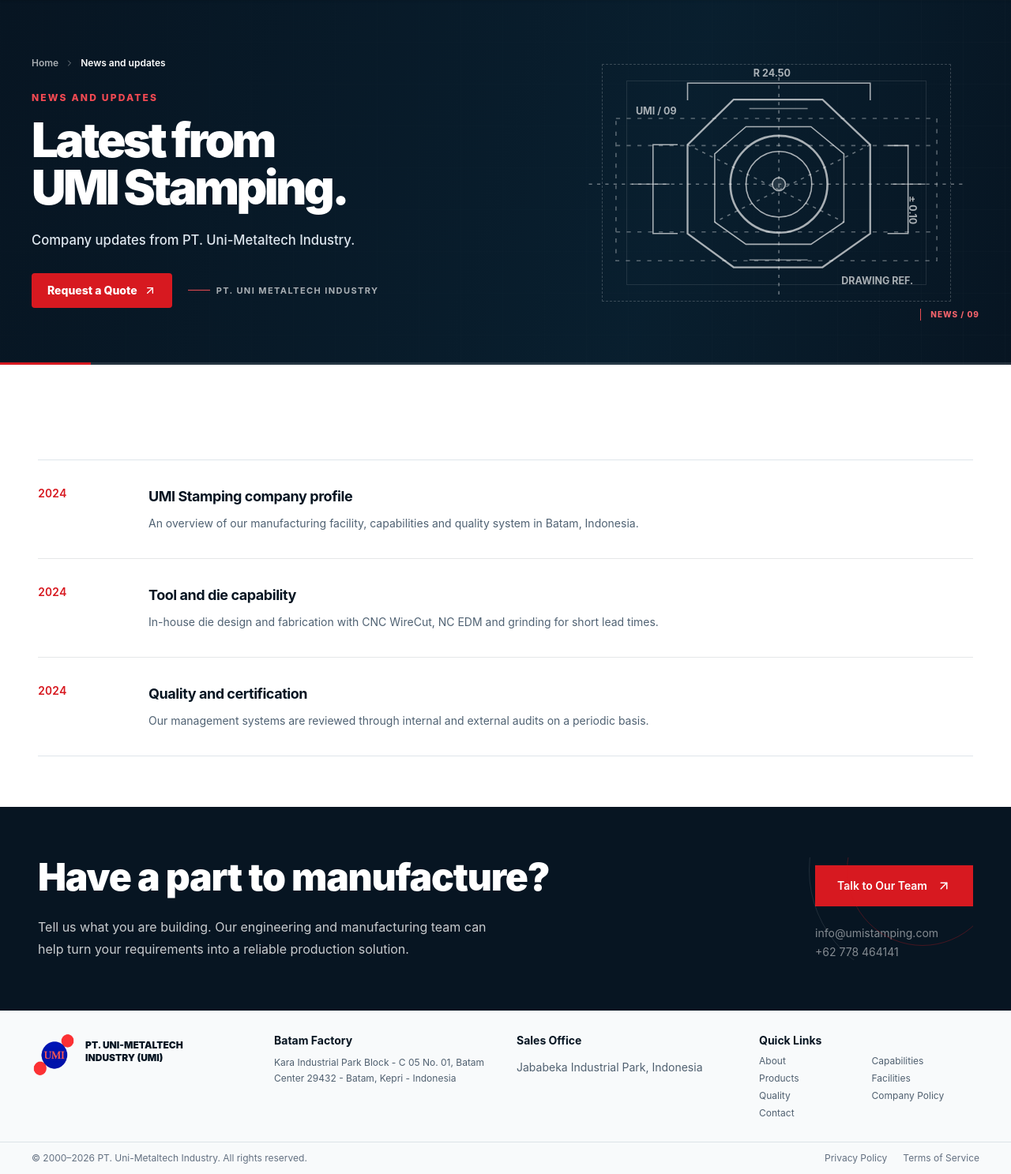
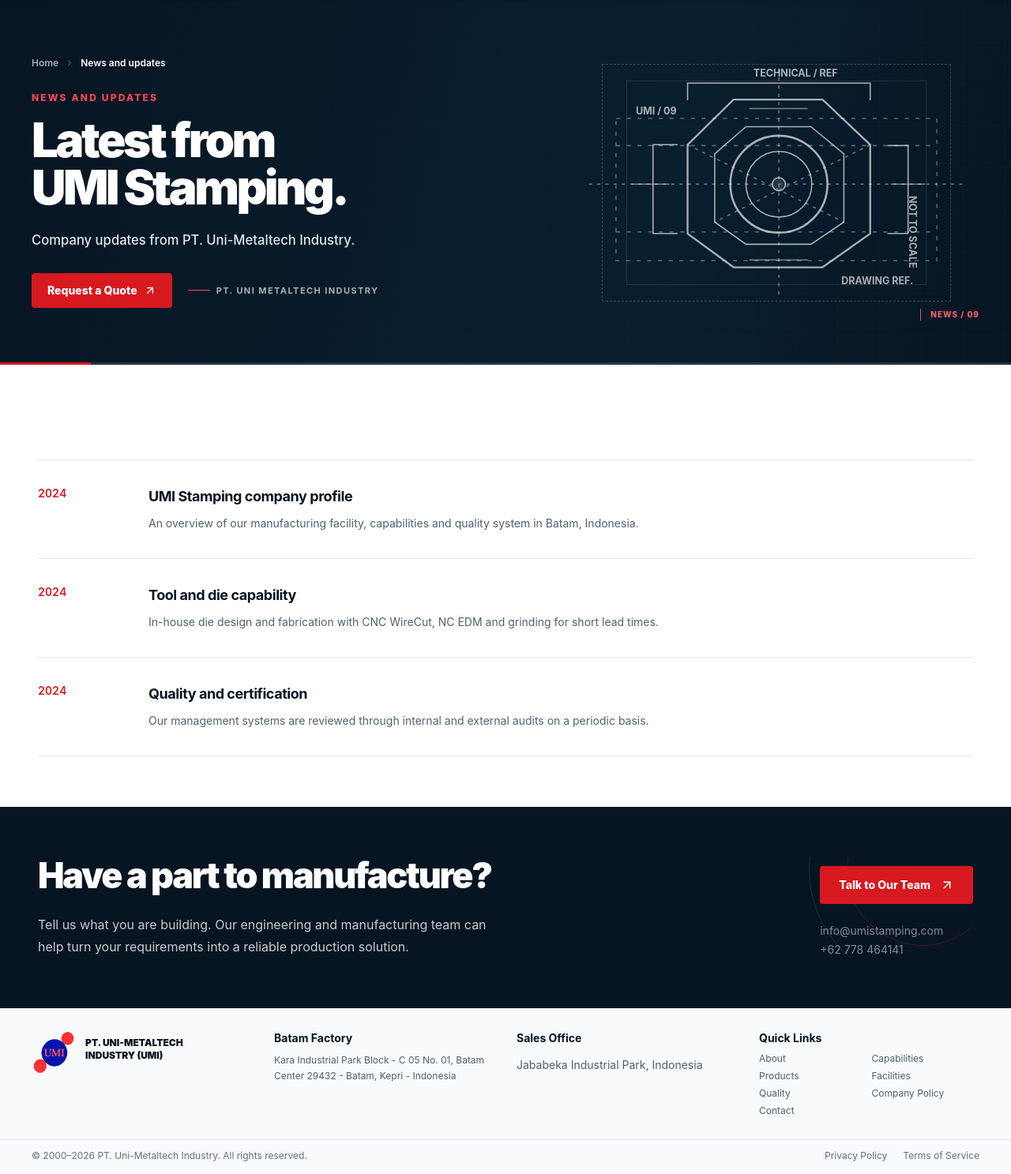
Before and after one commit to Kelvintan127/umi, a Laravel app: page /en/news in a window 1280 px wide. Shown: the part 127-1614 px from the top of the page at 79% size. Run offline with Laravel 12, Linux system fonts and the light colour scheme; style sheets or scripts are compiled from the project's sources; some libraries are stand-ins or nearby versions.

Commit message:
style(ui): align interior product cards, editorial content, legal and CTA
Use cohesive UMI image cards and readable body hierarchy, normalize nested product detail URLs, and keep technical hero artwork non-specific.

```diff
--- a/resources/js/components/sections/Cards.tsx
+++ b/resources/js/components/sections/Cards.tsx
@@ -24,8 +24,8 @@ export function Cards({
 
       <ul
         className={cn(
-          "mt-14 grid gap-6 sm:grid-cols-2",
-          items.length > 2 && "lg:grid-cols-2",
+          "umi-interior-cards mt-9 grid gap-5 sm:grid-cols-2",
+          items.length > 2 && "xl:grid-cols-4",
           "motion-stagger",
         )}
       >
@@ -33,13 +33,16 @@ export function Cards({
           const image = "image" in item ? item.image : undefined;
           const slug = "key" in item && typeof item.key === "string" ? item.key : undefined;
           const category = "category" in item ? item.category : undefined;
+          const destination = linkBase && slug
+            ? "/" + [locale, ...linkBase.split("/").filter(Boolean), slug].join("/")
+            : undefined;
 
           return (
             <li key={`${item.title}-${index}`}>
-              <article className="group relative flex h-full flex-col border border-ink/10 bg-white transition-[border-color,box-shadow,transform] duration-500 ease-[var(--ease-out-quint)] hover:-translate-y-1 hover:border-red/35 hover:shadow-xl">
+              <article className="umi-interior-card group relative flex h-full flex-col border border-ink/10 bg-white transition-[border-color,box-shadow,transform] duration-500 ease-[var(--ease-out-quint)] hover:-translate-y-1 hover:border-red/35 hover:shadow-xl">
                 <span aria-hidden="true" className="absolute inset-x-0 top-0 z-10 h-1 origin-left scale-x-0 bg-red transition-transform duration-500 ease-[var(--ease-out-quint)] group-hover:scale-x-100" />
                 {image ? (
-                  <div className="relative aspect-[4/3] overflow-hidden bg-white p-4 sm:p-6">
+                  <div className="relative aspect-[4/3] overflow-hidden bg-[#e9eef2] p-4 sm:p-5">
                     <img
                       src={image}
                       alt={item.title}
@@ -55,7 +58,7 @@ export function Cards({
                   </div>
                 ) : null}
 
-                <div className="flex flex-1 flex-col p-7 sm:p-8">
+                <div className="flex flex-1 flex-col p-5 sm:p-6">
                   {category ? (
                     <p className="text-xs font-semibold uppercase tracking-[0.18em] text-red">
                       {category}
@@ -63,19 +66,19 @@ export function Cards({
                   ) : null}
 
                   <div className="flex items-start justify-between gap-4">
-                    <h3 className="mt-3 text-xl font-bold tracking-tight transition-colors duration-300 group-hover:text-red">
+                    <h3 className="mt-3 text-xl font-extrabold tracking-tight transition-colors duration-300 group-hover:text-red">
                     {item.title}
                     </h3>
                     <span aria-hidden="true" className="mt-3 flex h-9 w-9 shrink-0 items-center justify-center rounded-full border border-ink/10 text-ink/40 transition-[background-color,border-color,color,transform] duration-300 group-hover:translate-x-1 group-hover:border-red group-hover:bg-red group-hover:text-white">
                       <ArrowUpRight size={16} />
                     </span>
                   </div>
-                  <p className="mt-3 flex-1 text-sm leading-6 text-ink/60">{item.description}</p>
+                  <p className="mt-3 flex-1 text-sm font-medium leading-6 text-ink/60">{item.description}</p>
 
-                  {linkBase && slug ? (
+                  {destination ? (
                     <Link
-                      href={`/${locale}/${linkBase}/${slug}`}
-                      className="mt-6 inline-flex items-center gap-2 text-sm font-semibold text-ink transition-colors hover:text-red"
+                      href={destination}
+                      className="mt-5 inline-flex items-center gap-2 text-xs font-extrabold uppercase tracking-[.08em] text-[#d71920] transition-colors hover:text-[#a8121b]"
                     >
                       {item.title}
                       <ArrowRight size={16} aria-hidden="true" />
--- a/resources/js/components/sections/Content.tsx
+++ b/resources/js/components/sections/Content.tsx
@@ -125,12 +125,12 @@ export function ContactCta({
   phone: string;
 }) {
   return (
-    <Band tone="ink">
-      <div className="relative grid gap-10 overflow-hidden lg:grid-cols-[1.4fr_1fr] lg:items-end">
+    <Band tone="ink" className="umi-interior-cta">
+      <div className="relative grid gap-6 overflow-hidden lg:grid-cols-[1.4fr_1fr] lg:items-end">
         <span aria-hidden="true" className="pointer-events-none absolute -right-20 -top-32 h-72 w-72 rounded-full border border-white/10" />
         <span aria-hidden="true" className="pointer-events-none absolute -right-8 -top-20 h-48 w-48 rounded-full border border-red/30" />
         <div>
-          <h2 className="text-3xl font-black leading-[1.05] tracking-tight text-white sm:text-4xl lg:text-5xl">
+          <h2 className="text-3xl font-black leading-[1.05] tracking-[-.04em] text-white sm:text-4xl lg:text-5xl">
             {title}
           </h2>
           <p className="mt-6 max-w-xl text-base leading-7 text-white/60">{lead}</p>
@@ -139,7 +139,7 @@ export function ContactCta({
         <div className="lg:justify-self-end">
           <Link
             href={`/${locale}/contact`}
-            className="group inline-flex items-center gap-3 bg-red px-7 py-4 text-sm font-semibold text-white transition-colors hover:bg-red-hover"
+            className="umi-btn-red group inline-flex items-center gap-3 rounded px-6 py-3.5 text-sm font-extrabold text-white"
           >
             {ctaLabel}
             <ArrowUpRight
@@ -171,15 +171,15 @@ export function Legal({
 }) {
   return (
     <Band tone="white">
-      <ol className="max-w-3xl space-y-12">
+      <ol className="umi-interior-legal max-w-4xl space-y-10">
         {clauses.map((clause, index) => (
           <li key={clause.heading}>
-            <h2 className="text-xl font-bold tracking-tight">
+            <h2 className="text-xl font-extrabold tracking-tight">
               <span className="mr-3 tabular-nums text-red">{index + 1}.</span>
               {clause.heading}
             </h2>
             {clause.body.map((paragraph) => (
-              <p key={paragraph} className="mt-4 text-sm leading-7 text-ink/70">
+              <p key={paragraph} className="mt-4 text-base font-medium leading-7 text-ink/70">
                 {paragraph}
               </p>
             ))}
@@ -218,12 +218,12 @@ export function Prose({
   return (
     <>
       <Band tone="white" ariaLabelledBy={heading ? "prose-heading" : undefined}>
-        <div className="grid gap-10 lg:grid-cols-2 lg:gap-16">
+        <div className="umi-interior-prose grid items-center gap-8 lg:grid-cols-[.95fr_1.05fr] lg:gap-10">
           <div>
             <SectionHeading title={heading} id="prose-heading" />
-            <div className="mt-8 space-y-5">
+            <div className="mt-6 space-y-4">
               {paragraphs.map((paragraph) => (
-                <p key={paragraph} className="text-base leading-8 text-ink/70">
+                <p key={paragraph} className="text-base font-medium leading-8 text-ink/70">
                   {paragraph}
                 </p>
               ))}
@@ -235,7 +235,7 @@ export function Prose({
           </div>
 
           {video ? (
-            <div className="group relative aspect-[4/3] overflow-hidden border border-ink/10 bg-band-lighter shadow-sm lg:aspect-auto lg:min-h-[22rem]">
+            <div className="group relative aspect-[4/3] overflow-hidden rounded-md border border-ink/10 bg-band-lighter shadow-sm lg:aspect-auto lg:min-h-[22rem]">
               {!playing ? (
                 <>
                   <img
--- a/resources/js/components/sections/InteriorHero.tsx
+++ b/resources/js/components/sections/InteriorHero.tsx
@@ -77,8 +77,8 @@ export function InteriorHero({
             <path d="M132 50V29H354V50M132 29H354M375 105H400V212H375M120 104H90V212H120"/>
             <path opacity=".7" d="M207 60H278 M207 244H278 M64 152H110 M379 152H421"/>
             <g fill="currentColor" stroke="none" fontFamily="Inter,Arial,sans-serif" fontWeight="700" fontSize="12">
-              <text x="212" y="21">R 24.50</text>
-              <text x="401" y="166" transform="rotate(90 401 166)">± 0.10</text>
+              <text x="212" y="21">TECHNICAL / REF</text>
+              <text x="401" y="166" transform="rotate(90 401 166)">NOT TO SCALE</text>
               <text x="69" y="67">UMI / {pageIndex}</text>
               <text x="319" y="274">DRAWING REF.</text>
             </g>
```
